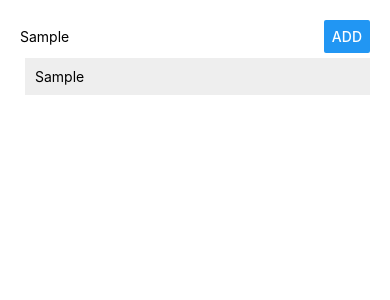
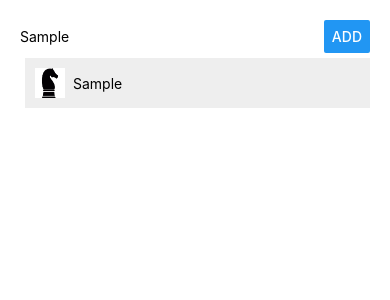
Before and after one commit to AlexandreResende/rn-course, a React Native app: screen / in a window 390 px wide. Both pictures are taken after typing "Sample" into the empty fields and a click on the button "ADD". Shown: the top 300 px of the page. Built offline with nearby package versions, Linux system fonts and the light colour scheme.

Commit message:
chore: Work with images on react-native

```diff
--- a/App.js
+++ b/App.js
@@ -3,6 +3,8 @@ import { StyleSheet, Text, View, TextInput, Button } from 'react-native';
 
 import PlaceInput from './src/components/PlaceInput/PlaceInput';
 import PlaceList from './src/components/PlaceList/PlaceList';
+
+import placeImage from './src/assets/horse.png'
 
 export default class App extends React.Component {
   state = {
@@ -14,7 +16,8 @@ export default class App extends React.Component {
       return {
         places: prevState.places.concat({
           key: Math.random(),
-          value: placeName
+          name: placeName,
+          image: placeImage,
         }),
       };
     });
--- a/src/components/ListItem/ListItem.js
+++ b/src/components/ListItem/ListItem.js
@@ -1,6 +1,6 @@
 
 import React, { Component } from 'react';
-import { View, Text, StyleSheet, TouchableWithoutFeedback } from 'react-native';
+import { View, Text, StyleSheet, TouchableWithoutFeedback, Image } from 'react-native';
 
 export default class listItem extends Component {
   constructor(props) {
@@ -11,6 +11,7 @@ export default class listItem extends Component {
     return (
       <TouchableWithoutFeedback onPress={this.props.onItemPressed}>
         <View style={styles.listItem}>
+          <Image resizeMode='cover' source={this.props.placeImage} style={styles.placeImage}/>
           <Text>{this.props.placeName}</Text>
         </View>
       </TouchableWithoutFeedback>
@@ -23,7 +24,14 @@ const styles = StyleSheet.create({
     width: '100%',
     margin: 5,
     padding: 10,
-    backgroundColor: '#eee'
+    backgroundColor: '#eee',
+    flexDirection: 'row',
+    alignItems: 'center'
+  },
+  placeImage: {
+    marginRight: 8,
+    height: 30,
+    width: 30
   }
 });
 
--- a/src/components/PlaceList/PlaceList.js
+++ b/src/components/PlaceList/PlaceList.js
@@ -18,7 +18,8 @@ export default class PlaceList extends Component {
           console.log(info);
           return (
             <ListItem
-              placeName={info.item.value}
+              placeName={info.item.name}
+              placeImage={info.item.image}
               onItemPressed={() => this.props.onItemDeleted(info.item.key)}
             />
           );
```
Also changed, not shown: src/assets/horse.png (added).
